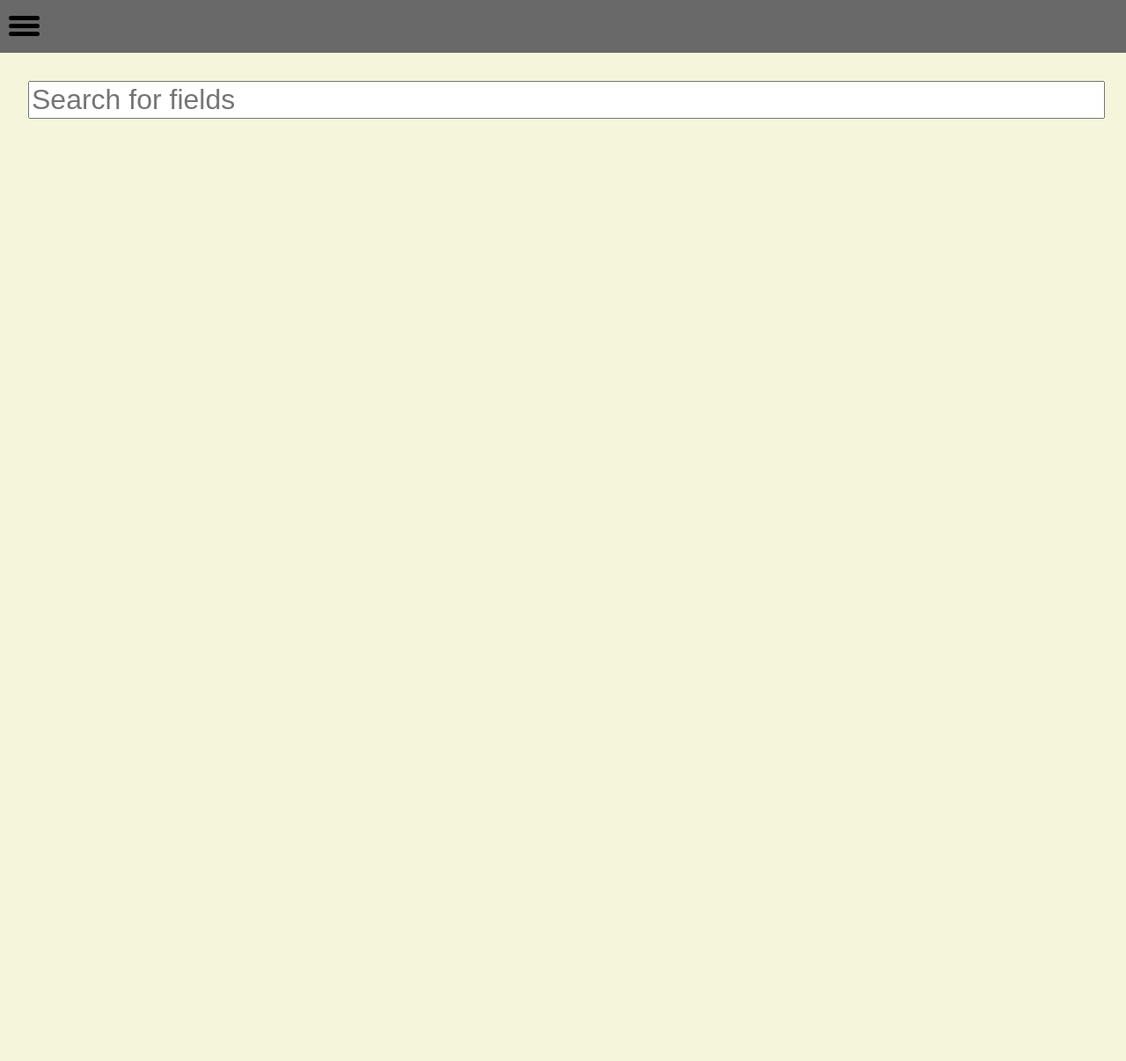
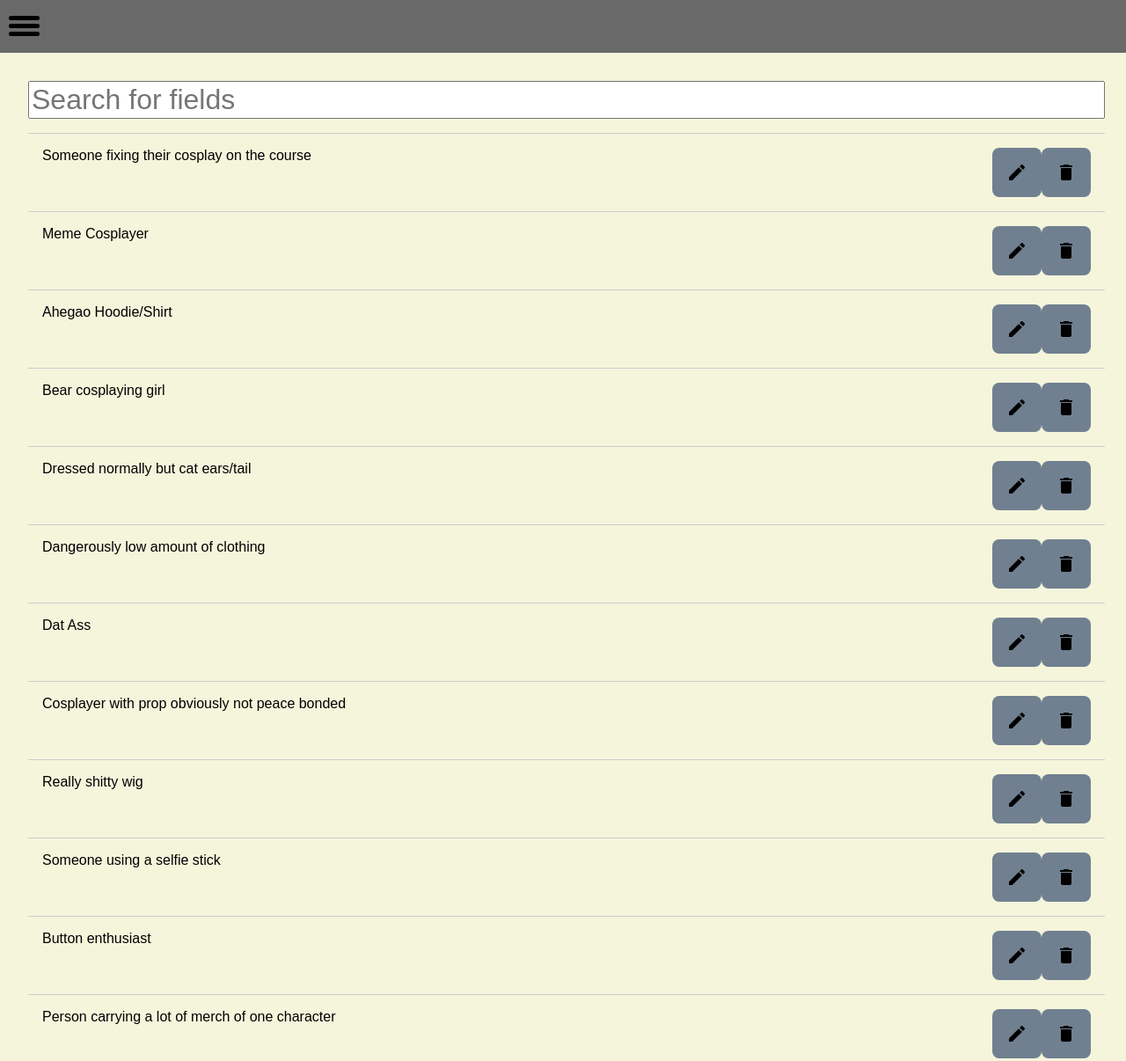
Before and after one commit to Rankarusu/ConventionBingo, a plain HTML site: page edit.html in a window 1280 px wide. Shown: the top 1206 px of the page at 88% size. Before the commit the page ends 800 px from the top, so only its background shows below. Drawn offline with Linux system fonts and the light colour scheme; no server answers.

Commit message:
read data from json instead of mock API

```diff
--- /dev/null
+++ b/data/fields.json
@@ -0,0 +1,50 @@
+{
+  "fields": [
+    "Someone fixing their cosplay on the course",
+    "Meme Cosplayer",
+    "Ahegao Hoodie/Shirt",
+    "Bear cosplaying girl",
+    "Dressed normally but cat ears/tail",
+    "Dangerously low amount of clothing",
+    "Dat Ass",
+    "Cosplayer with prop obviously not peace bonded",
+    "Really shitty wig",
+    "Someone using a selfie stick",
+    "Button enthusiast",
+    "Person carrying a lot of merch of one character",
+    "Circle of people sitting on the floor playing Switch",
+    "Idol cosplay group",
+    "Girl group cosplaying guys from the same show (e.g Haikyuu)",
+    "\"Free Hugs\"",
+    "Someone wearing just a Naruto headband",
+    "\"I think I'm getting a cold...\"",
+    "Fat girl dressed as skinny character",
+    "Fat guy dressed as skinny character",
+    "Non-Anime related cosplay",
+    "Someone (Termi) doing something inappropriate",
+    "Someone shouting an old meme",
+    "Buff guy dressed as girl",
+    "Fur Suit",
+    "Overpriced Food/Water",
+    "Smelly people",
+    "People with weapons fighting",
+    "Obligatory Genshin Cosplayers",
+    "Ramune",
+    "MIKU",
+    "Shingeki no Kyojin Cosplay group",
+    "Boku no Hero Academia Cosplay group",
+    "Someone carrying a body pillow",
+    "Deadpool",
+    "JoJo Cosplayer (Pose with them!)",
+    "Maid Outfits",
+    "Gender swap Cosplay",
+    "Cosplay couple",
+    "Eeeveelution Cosplay",
+    "it rains",
+    "Program gets changed/delayed",
+    "Guy cosplaying Astolfo",
+    "\"my butt/legs/feet hurt\"",
+    "People playing TCG (Yu-Gi-Oh!, MTG, etc.)",
+    "Lost parents"
+  ]
+}
--- a/script.js
+++ b/script.js
@@ -21,17 +21,17 @@ searchInput.addEventListener("input", (e) => {
   })
 })
 
-fetch("https://jsonplaceholder.typicode.com/posts")
+fetch("./data/fields.json")
   .then(res => res.json())
   .then(data => {
-    fields = data.map(post => {
+    fields = data["fields"].map(field => {
 
       const card = fieldTemplate.content.cloneNode(true).children[0];
       const cardText = card.querySelector("[data-text]");
-      cardText.textContent = post.body
+      cardText.textContent = field
       cardsContainer.append(card)
       return {
-        text: post.body, element: card
+        text: field, element: card
       }
     })
   })
```
Also changed, not shown: index.html (+26 -25 lines).
